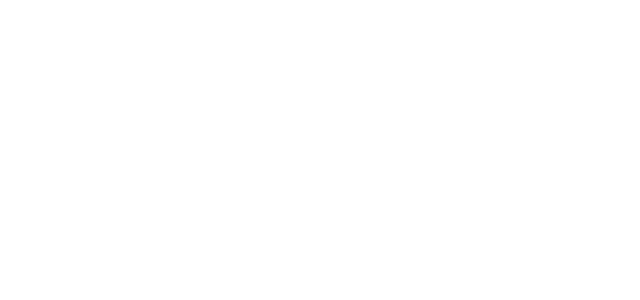
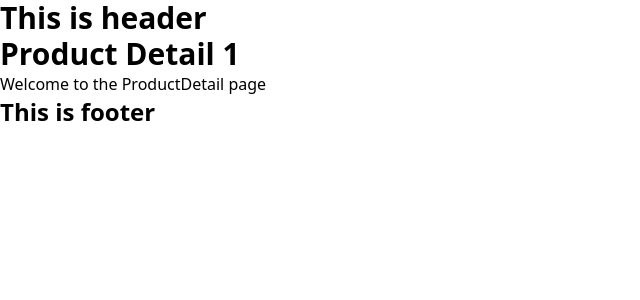
Before and after one commit to alriansyah/learn-reactjs-pzn, a React (Vite) app in the folder 2-react-router/: page /data/products/1 in a window 1280 px wide. Before the commit this address had no page. Shown: the top 300 px of the page, without its empty margins (0-640 px from the left). Built offline with nearby package versions, Linux system fonts and the light colour scheme.

Commit message:
feat: learn react js react router -> route param

```diff
--- /dev/null
+++ b/2-react-router/src/components/product/ProductDetail.tsx
@@ -0,0 +1,18 @@
+import { useParams } from "react-router";
+
+type ProductDetailParams = {
+  id: string;
+};
+
+function ProductDetail() {
+  const { id } = useParams<ProductDetailParams>();
+
+  return (
+    <div>
+      <h1 className="text-3xl font-bold">Product Detail {id}</h1>
+      <p>Welcome to the ProductDetail page</p>
+    </div>
+  );
+}
+
+export default ProductDetail;
--- a/2-react-router/src/routes/index.tsx
+++ b/2-react-router/src/routes/index.tsx
@@ -6,6 +6,7 @@ import Data from "../components/data";
 import Product from "../components/product";
 import Customer from "../components/customer";
 import Seller from "../components/seller";
+import ProductDetail from "../components/product/ProductDetail";
 
 function AppRoute() {
   return (
@@ -15,6 +16,7 @@ function AppRoute() {
       <Route path="/data" element={<DataLayout />}>
         <Route index element={<Data />} />
         <Route path="products" element={<Product />} />
+        <Route path="products/:id" element={<ProductDetail />} />
         <Route path="customers" element={<Customer />} />
         <Route path="sellers" element={<Seller />} />
       </Route>
@@ -23,3 +25,5 @@ function AppRoute() {
 }
 
 export default AppRoute;
+
+// Support multiple params misal: products/:id/category/:categoryId/brand/:brandId
```
